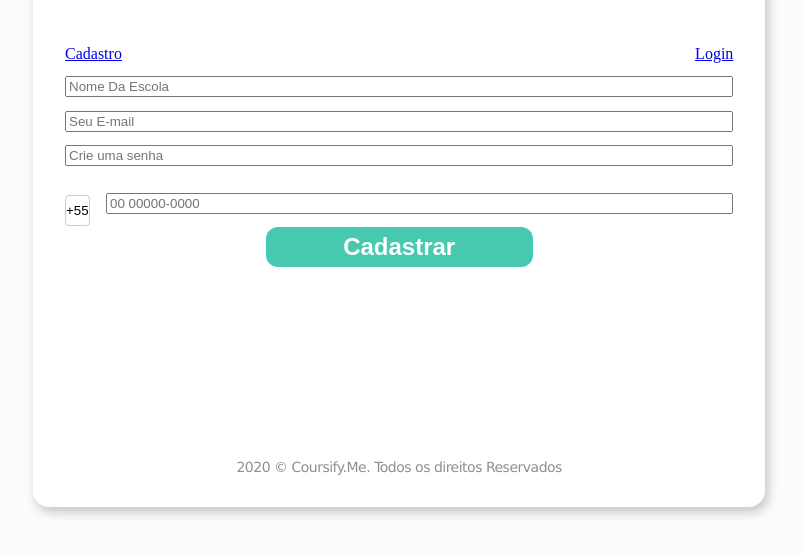
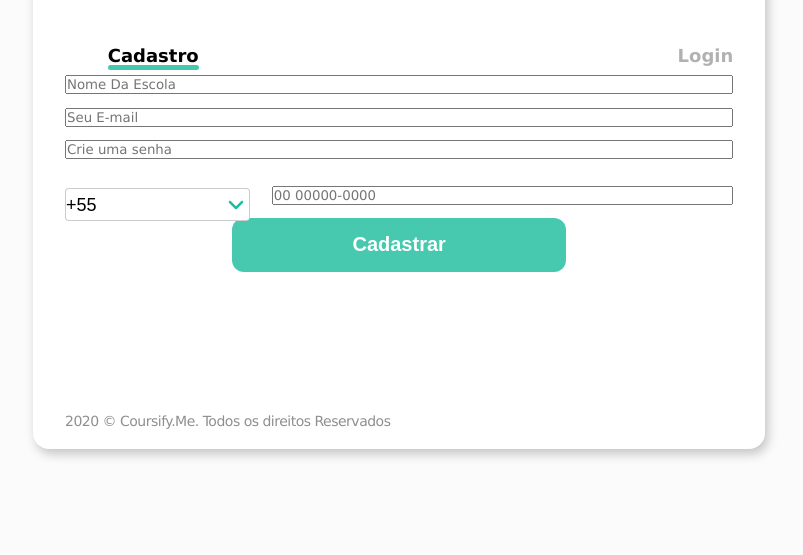
Before and after one commit to RenatoDiGiacomo/Test-Envixo, a plain HTML site: page index.html in a window 1280 px wide. Shown: the part 225-780 px from the top of the page, without its empty margins (95-898 px from the left). Drawn offline with Linux system fonts and the light colour scheme.

Commit message:
second commit

```diff
--- a/index.html
+++ b/index.html
@@ -22,11 +22,12 @@
             </p>
           </div>
           <div class="selection">
-            <a href="#cadastro" onclick="ativar1()">Cadastro</a>
-            <a href="#login" onclick="ativar2()">Login</a>
+            <a href="#cadastro" onclick="ativar1()" id="linkCadastro" class="ativoLink">Cadastro</a>
+            <a href="#login" onclick="ativar2()" id="linkLogin">Login</a>
           </div>
-          <div class="cadastro" >
-            <form id="cadastro">
+          <div class="form-area">
+            <div class="cadastro">
+              <form id="cadastro" class="ativo">
                 <div>
                   <input
                     name="data[Contato][nome]"
@@ -52,10 +53,12 @@
                   />
                 </div>
                 <div>
+                  <div class="selected">
                     <select name="ddi" id="ddi">
                       <option value="DDI" disabled>DDI</option>
                       <option value="+55">+55</option>
                     </select>
+                  </div>
                   <input
                     name="data[Contato][telefone]"
                     type="text"
@@ -69,7 +72,7 @@
               </form>
             </div>
             <div class="login">
-            <form id="login" class="ativo">
+              <form id="login">
                 <div>
                   <input
                     name="data[Contato][email]"
@@ -91,6 +94,7 @@
                 </div>
               </form>
             </div>
+          </div>
           <div class="footer">
             <span>2020 &copy; Coursify.Me. Todos os direitos Reservados</span>
           </div>
--- a/script.js
+++ b/script.js
@@ -1,14 +1,21 @@
 const cadastro = document.getElementById("cadastro");
 const login = document.getElementById("login");
+const linkCadastro = document.getElementById("linkCadastro");
+const linkLogin = document.getElementById("linkLogin");
 function ativar1() {
-  if (cadastro.classList == "ativo") {
-    cadastro.classList.remove("ativo");
-    login.classList.add("ativo");
+  if (login.classList == "ativo") {
+    login.classList.remove("ativo");
+    cadastro.classList.add("ativo");
+    linkLogin.classList.remove("ativoLink");
+    linkCadastro.classList.add("ativoLink");
+
   }
 }
 function ativar2() {
-  if (cadastro.classList !== "ativo") {
-    cadastro.classList.add("ativo");
-    login.classList.remove("ativo");
+  if (login.classList !== "ativo") {
+    login.classList.add("ativo");
+    cadastro.classList.remove("ativo");
+    linkLogin.classList.add("ativoLink");
+    linkCadastro.classList.remove("ativoLink");
   }
 }
--- a/style.css
+++ b/style.css
@@ -22,7 +22,9 @@ h6,
 p,
 span,
 img,
-figure {
+figure,
+input,
+a {
   font-family: "Lucida Sans", "Lucida Sans Regular", "Lucida Grande",
     "Lucida Sans Unicode", Geneva, Verdana, sans-serif;
   margin: 0;
@@ -39,12 +41,14 @@ body {
   margin: 5em 10%;
 }
 .container .form {
+  position: relative;
   border-radius: 16px;
   display: flex;
   flex-direction: column;
   background-color: #fff;
   padding: 2em;
-  height: 100%;
+  margin-right: 2em;
+  height: auto;
   box-shadow: 3px 5px 11px #00000038;
 }
 .container .header {
@@ -60,31 +64,58 @@ body {
   margin: 1em 0 0em;
 }
 .container .selection {
-  display: flex;
-  justify-content: space-between;
+  display: block;
+  position: relative;
+  width: 100%;
+  height: 20px;
 }
+
+.container .selection a {
+  font-style: none;
+  text-decoration: none;
+  font-size: 18px;
+  font-weight: bold;
+  color: #000;
+}
+
 .container .form input {
   width: 100%;
   margin: 1em 0;
 }
+.container .form-area {
+  position: relative;
+  height: 18em;
+  margin: 2em 0;
+}
+
 .container .cadastro div:nth-child(4) {
   display: flex;
 }
-.container .cadastro select {
-  position: relative;
-  background-color: transparent;
-  height: 31px;
-  margin: 16px 16px 0 0;
-  appearance: none;
+.container .cadastro .selected {
+  width: 40%;
+  height: 33px;
+  overflow: hidden;
+  overflow: -moz-hidden-unscrollable;
+  background: url(imgs/arrow.png) no-repeat right white;
   border: 1px solid #02020233;
   border-radius: 4px;
+  display: inline-block;
+  position: relative;
+  appearance: none;
+  -moz-appearance: none;
+  top: 16px;
+  margin-right: 22px;
 }
-.container .cadastro select option::after {
-  content: "";
-  width: 0.8em;
-  height: 0.5em;
-  background-color: red;
-  clip-path: polygon(100% 0%, 0 0%, 50% 100%);
+.container .cadastro .selected select {
+  background: transparent;
+  -webkit-appearance: none;
+  width: 100px;
+  font-size: 18px;
+  border: 0;
+  height: 31px;
+  position: absolute;
+  left: 0;
+  top: 0;
 }
 
 .container .cadastro button {
@@ -92,17 +123,15 @@ body {
   margin: 0 auto;
   background: #47c9af;
   color: white;
-  width: 40%;
-  height: 40px;
+  width: 50%;
+  height: 54px;
   text-align: center;
-  font-size: 24px;
+  font-size: 20px;
   font-weight: 700;
   border: none;
   border-radius: 12px;
 }
 
-.container .login {
-}
 .container .login button {
   display: block;
   margin: 0 auto;
@@ -117,7 +146,8 @@ body {
   border-radius: 12px;
 }
 .container .footer {
-  margin-top: 12em;
+  position: absolute;
+  bottom: 20px;
 }
 .container .footer span {
   font-size: 14px;
@@ -136,17 +166,58 @@ body {
   display: none;
 }
 /*Events*/
+.container .selection a[href="#cadastro"],
+.container .selection a[href="#login"]  {
+  opacity: .3;
+  right: 0;
+  position: absolute;
+  transition: all 0.5s linear;
+}
+.container .selection a[href="#cadastro"]::before,
+.container .selection a[href="#login"]::before{
+  content: "";
+  position: absolute;
+  border-radius: 4px;
+  left: 0;
+  bottom: -4px;
+  background-color: #47c9af;;
+  width: 0%;
+  height: 5px;
+  transition: all 1s linear;
+}
+
 #cadastro,
 #login {
-  display: block;
-  visibility: visible;
-  opacity: 1;
-  transition: all 0.5s all;
+  position: absolute;
+  opacity: 0;
+  width: 100%;
+  top: 270px;
+  bottom: 0;
+  z-index: 0;
 }
-#login.ativo,
-#cadastro.ativo {
-  display: none;
-  visibility: hidden;
-  opacity: 0;
-  transition: all 0.5s all;
+.ativo {
+  top: -35px !important;
+  bottom: 20px !important;
+  opacity: 1 !important;
+  transition: all 0.5s linear;
 }
+.ativoLink{
+  position: relative;
+  opacity: 1!important;
+  z-index: 999;
+}
+.ativoLink::before{
+  width: 100%!important;
+  transition: all .5s linear;
+}
+.container .selection a[href="#login"].ativoLink {
+  right: 80% !important;
+  text-align: left !important;
+
+}
+
+.container .selection a[href="#cadastro"].ativoLink {
+  right: 80% !important;
+  text-align: left !important;
+
+}
```
Also changed, not shown: imgs/arrow.png (added). Lines whose indentation alone changed are shown as unchanged.
